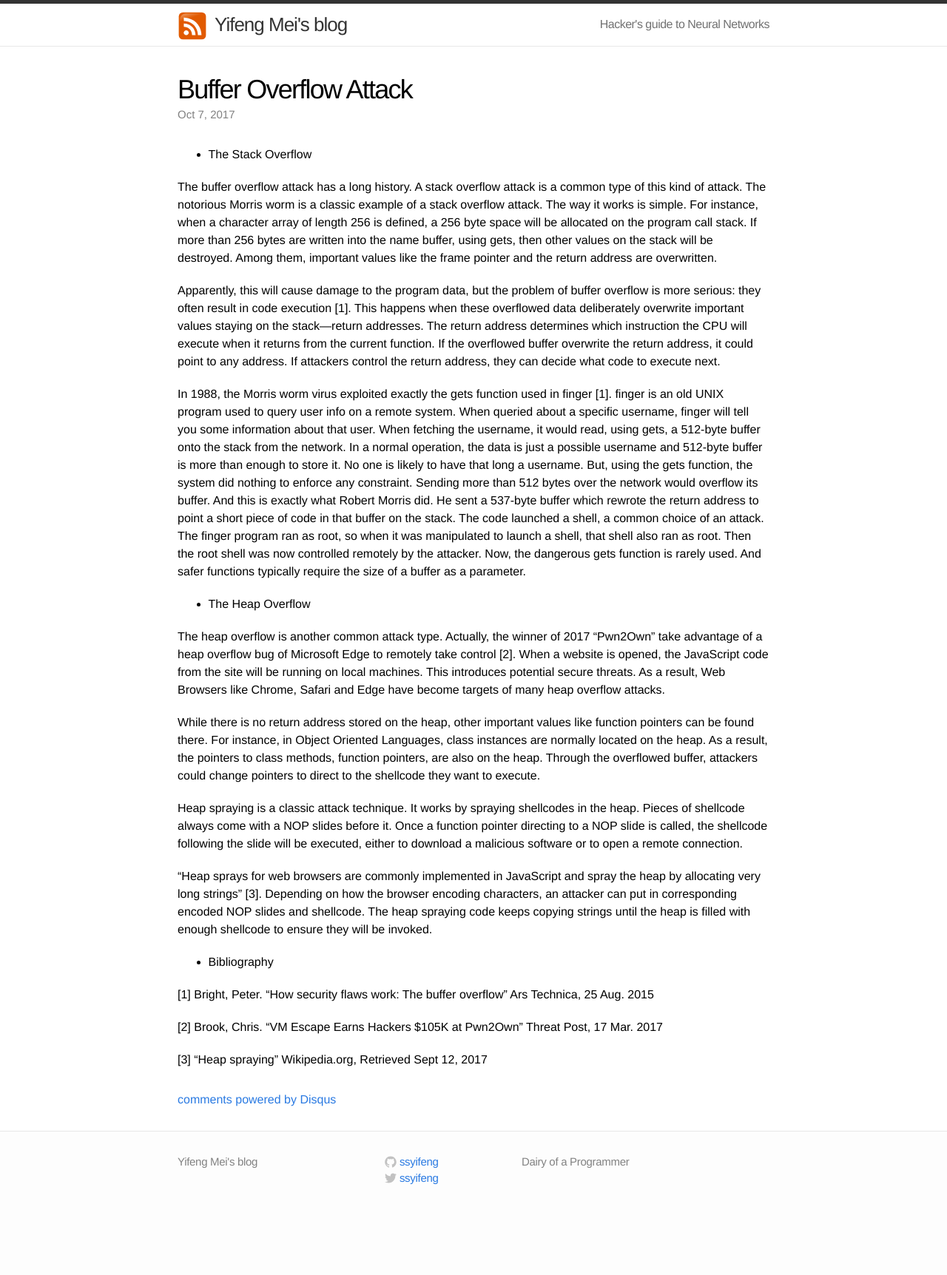
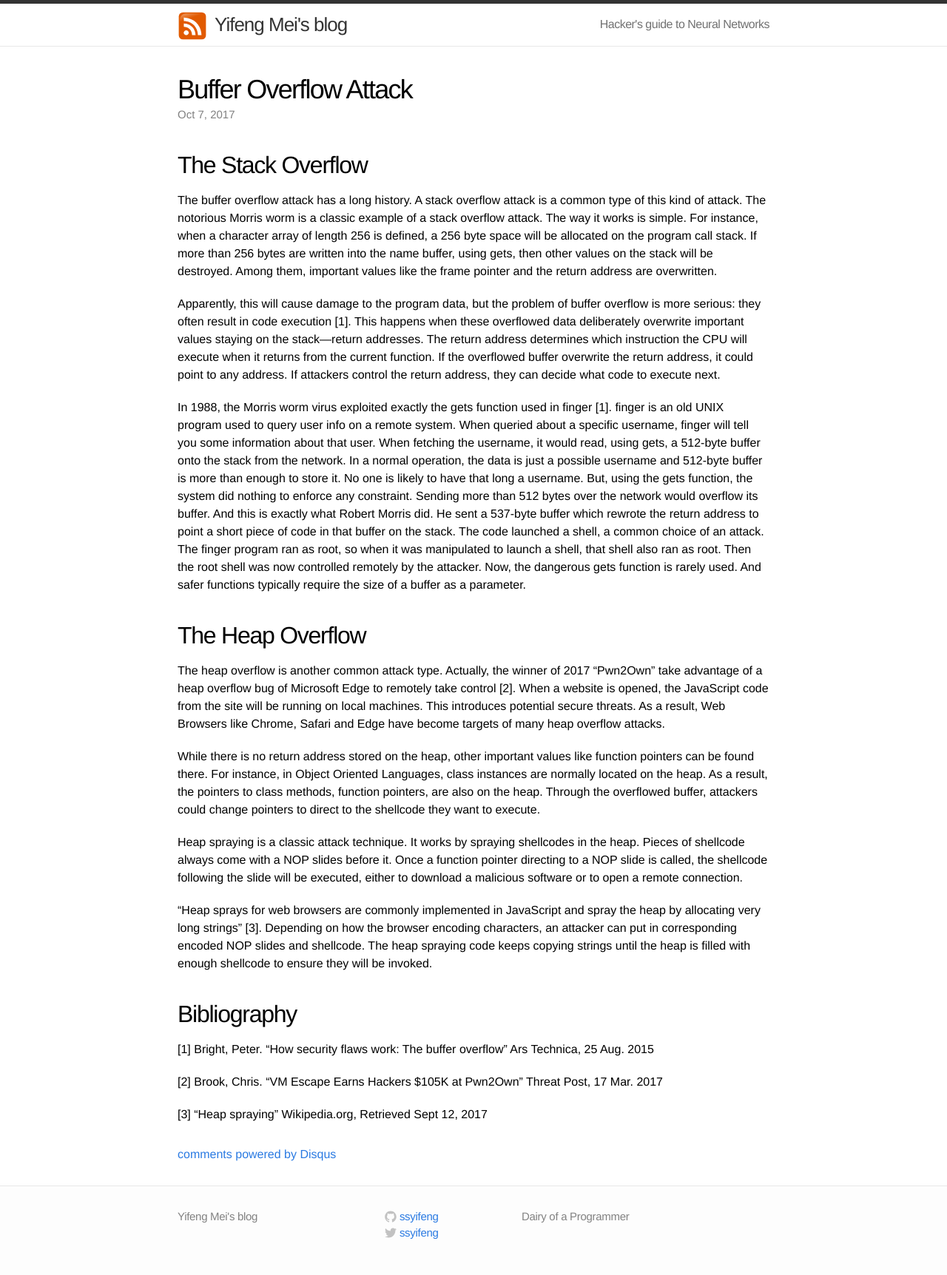
Before and after one commit to ssyfmei/ssyfmei.github.io, a Jekyll site: the page built from _posts/2017-11-01-HeapOverflow.markdown, in a window 1280 px wide. Shown: the whole page at 74% size. Built offline with Jekyll 4.4.1, drawn with Linux system fonts in a browser that asks for light colours; comment, search, counter and statistics services are not loaded; before the commit the page ends 1650 px from its top, so only the background shows below that.

```diff
--- a/_posts/2017-11-01-HeapOverflow.markdown
+++ b/_posts/2017-11-01-HeapOverflow.markdown
@@ -7,7 +7,7 @@ date:   2017-10-07 11:00:00
 mathjax: false
 ---
 
-- The Stack Overflow
+## The Stack Overflow
 
 The buffer overflow attack has a long history. A stack overflow attack is a common type of this kind of attack. The notorious Morris worm is a classic example of a stack overflow attack. The way it works is simple. For instance, when a character array of length 256 is defined, a 256 byte space will be allocated on the program call stack. If more than 256 bytes are written into the name buffer, using gets, then other values on the stack will be destroyed. Among them, important values like the frame pointer and the return address are overwritten.
 
@@ -15,7 +15,7 @@ Apparently, this will cause damage to the program data, but the problem of buffe
 
 In 1988, the Morris worm virus exploited exactly the gets function used in finger [1]. finger is an old UNIX program used to query user info on a remote system. When queried about a specific username, finger will tell you some information about that user. When fetching the username, it would read, using gets, a 512-byte buffer onto the stack from the network. In a normal operation, the data is just a possible username and 512-byte buffer is more than enough to store it. No one is likely to have that long a username. But, using the gets function, the system did nothing to enforce any constraint. Sending more than 512 bytes over the network would overflow its buffer. And this is exactly what Robert Morris did. He sent a 537-byte buffer which rewrote the return address to point a short piece of code in that buffer on the stack. The code launched a shell, a common choice of an attack. The finger program ran as root, so when it was manipulated to launch a shell, that shell also ran as root. Then the root shell was now controlled remotely by the attacker. Now, the dangerous gets function is rarely used. And safer functions typically require the size of a buffer as a parameter.
 
-- The Heap Overflow
+## The Heap Overflow
 
 The heap overflow is another common attack type. Actually, the winner of 2017 “Pwn2Own” take advantage of a heap overflow bug of Microsoft Edge to remotely take control [2]. When a website is opened, the JavaScript code from the site will be running on local machines. This introduces potential secure threats. As a result, Web Browsers like Chrome, Safari and Edge have become targets of many heap overflow attacks.
 
@@ -25,7 +25,7 @@ Heap spraying is a classic attack technique. It works by spraying shellcodes in
 
 “Heap sprays for web browsers are commonly implemented in JavaScript and spray the heap by allocating very long strings” [3]. Depending on how the browser encoding characters, an attacker can put in corresponding encoded NOP slides and shellcode. The heap spraying code keeps copying strings until the heap is filled with enough shellcode to ensure they will be invoked.
 
-- Bibliography
+## Bibliography
 
 [1] Bright, Peter. “How security flaws work: The buffer overflow” Ars Technica, 25 Aug. 2015
 
```
